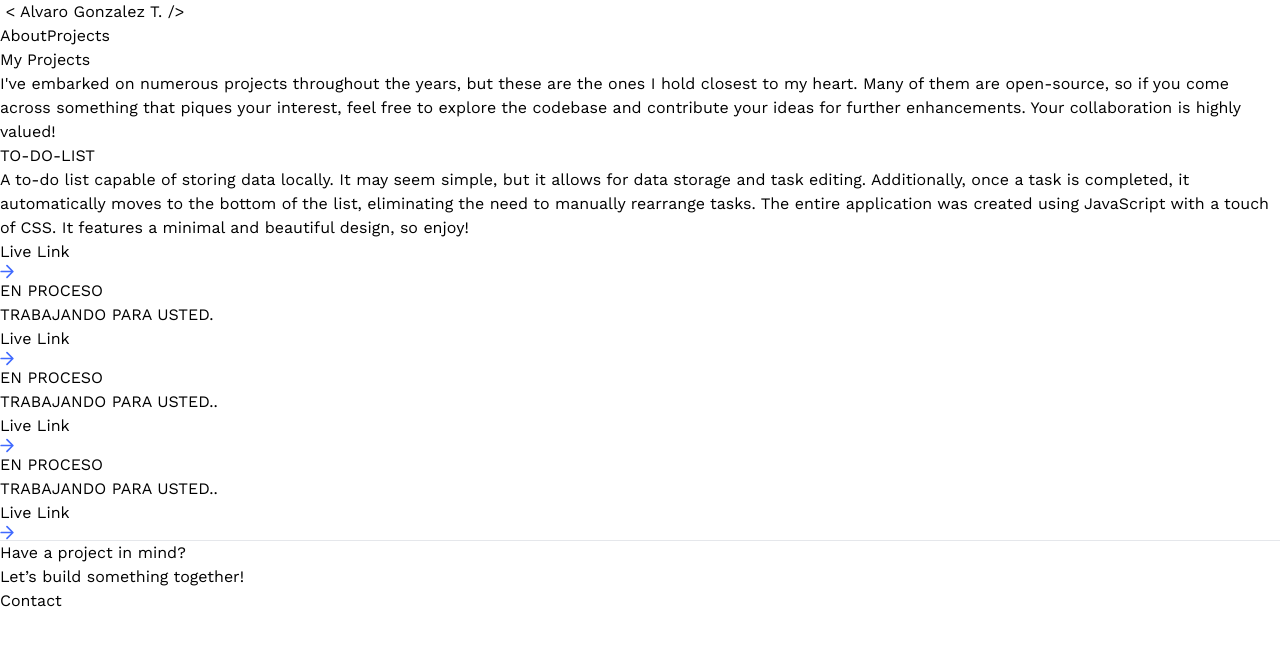
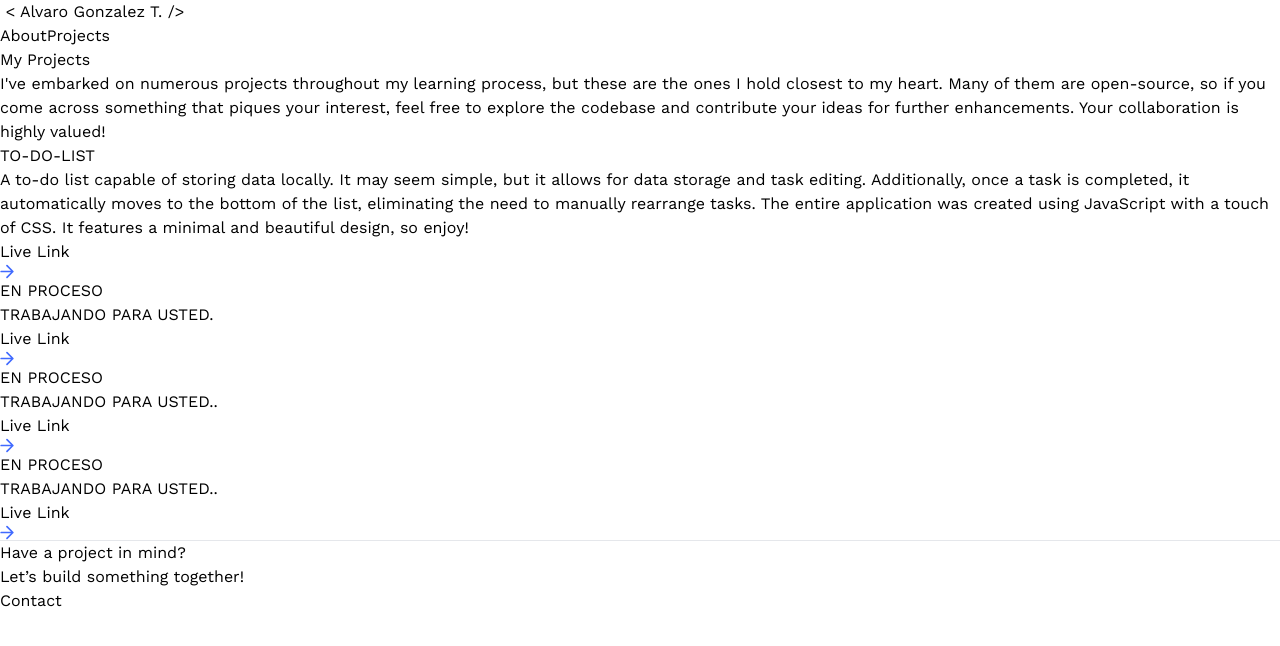
Before and after one commit to agt1984/MyPortfolio, a React (Vite) app: page /projects in a window 1280 px wide. Shown: the top 646 px of the page. Built offline with nearby package versions, Linux system fonts and the light colour scheme; no server answers.

Commit message:
new modifications

```diff
--- a/src/pages/Projects.jsx
+++ b/src/pages/Projects.jsx
@@ -15,7 +15,7 @@ const Projects = () => {
       </h1>
 
       <p className="text-slate-500 mt-2 leading-relaxed">
-        I've embarked on numerous projects throughout the years, but these are
+        I've embarked on numerous projects throughout my learning process, but these are
         the ones I hold closest to my heart. Many of them are open-source, so if
         you come across something that piques your interest, feel free to
         explore the codebase and contribute your ideas for further enhancements.
```
